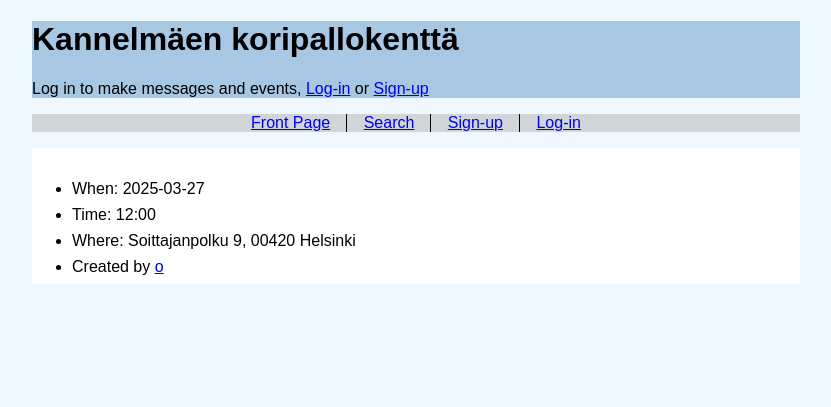
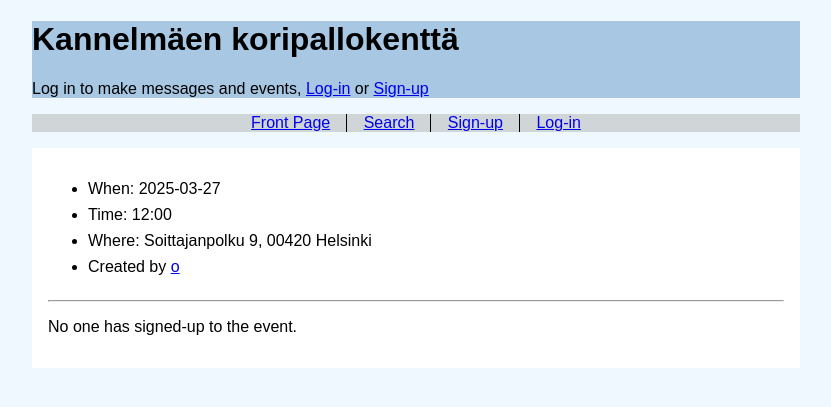
Before and after one commit to vekkul1/Basketball-Matchmaking, a Flask app: page /event/1 in a window 1280 px wide. Shown: the top 407 px of the page, without its empty margins (224-1055 px from the left). Run offline with Flask 3, Linux system fonts and the light colour scheme; data comes from the database, SQL or seed files in the repository; both versions use the stored data as it was after the commit.

Commit message:
signups and css

```diff
--- a/app.py
+++ b/app.py
@@ -87,14 +87,32 @@ def logout():
     flash("Logged out")
     return redirect("/")
 
-@app.route("/event/<int:event_id>")
+@app.route("/event/<int:event_id>", methods = ["GET", "POST"])
 def show_event(event_id):
-    event = events.get_event(event_id)
-    messages = events.get_messages(event_id)
+    if request.method == "GET":
+        event = events.get_event(event_id)
+        messages = events.get_messages(event_id)
+        signups = events.get_signups(event_id)
+        signedIn = False
 
-    return render_template("event.html", event = event, messages = messages)
+        if "user_id" in session:
+            for i in signups:
+                if i[0] == session["user_id"]:
+                    signedIn = True
 
-#, method=["POST"]
+        return render_template("event.html", event = event, messages = messages, signups = signups, signedIn = signedIn)
+
+    if request.method == "POST":
+        check_csrf()
+        user_id = request.form["user_id"]
+
+        if request.form["actions"] == "in":
+            events.signup_to_event(user_id, event_id)
+        if request.form["actions"] == "out":
+            events.delete_singup_to_event(user_id, event_id)
+
+        return redirect(f"/event/{event_id}")
+
 @app.route("/new_event", methods=["POST"])
 def new_event():
     check_csrf()
@@ -182,3 +200,10 @@ def show_user(user_id):
     usersAllEvents = users.get_events(user_id)
     usersUpcomingEvents = users.get_latest_events(user_id)
     return render_template("user.html", user=user, events=usersAllEvents, upcoming=usersUpcomingEvents)
+
+@app.route("/event/<int:event_id>/sing-up")
+def event_signup(event_id):
+    check_csrf()
+    user_id = request.form["user_id"]
+    events.signup_to_event(user_id, event_id)
+    return redirect(f"/event/{event_id}")
--- a/events.py
+++ b/events.py
@@ -119,4 +119,20 @@ def upcoming_event_count(date):
     return db.query(sql, [date])[0][0]
 
 def signup_to_event(user_id, event_id):
-    return user_id, event_id
+    sql = """INSERT INTO signups (user_id, event_id)
+            VALUES (?, ?)"""
+    db.execute(sql, [user_id, event_id])
+
+def delete_singup_to_event(user_id, event_id):
+    sql = """DELETE FROM signups
+            WHERE user_id = ?
+             AND event_id = ?"""
+    db.execute(sql, [user_id, event_id])
+
+def get_signups(event_id):
+    sql = """SELECT s.user_id, u.username
+            FROM users u, signups s
+             WHERE u.id = s.user_id
+            AND s.event_id = ?
+             GROUP BY s.id"""
+    return db.query(sql, [event_id])
--- a/static/style.css
+++ b/static/style.css
@@ -40,7 +40,7 @@ nav > ul > li:not(:first-of-type) {
 
 .content {
     background-color: #fff;
-    padding-top: 1em;
+    padding: 1em;
 }
 
 .content > ul > li {
@@ -76,3 +76,12 @@ nav > ul > li:not(:first-of-type) {
     padding: 1em;
     margin: 0;
 }
+
+.login {
+    background-color: #fff;
+    text-align: center;
+}
+
+.login input {
+    width: 16em;
+}
--- a/templates/event.html
+++ b/templates/event.html
@@ -12,7 +12,7 @@
     <div class="header">
         <h1>{{ event.name }}</h1>
         <p>
-        {% if session.username %}
+        {% if session.username and session.user_id %}
             Logged in as <a href="/user/{{ session.user_id }}">{{ session.username }}</a>
         {% else %}
             Log in to make messages and events, <a href="/login">Log-in</a> or
@@ -53,7 +53,42 @@
         <a href="/remove/{{ event.id}}">Remove</a>
     </p>
     {% endif %}
+    <hr/>
+    <div class="signups">
+        {% if session.user_id %}
+        <form action="/event/{{ event.id }}" method="POST">
+            <input type="hidden" name="user_id" value="{{ session.user_id }}" />
+            <input type="hidden" name="csrf_token" value="{{ session.csrf_token }}" />
+        {% if signedIn %}
+            <input type="hidden" name="actions" value="out" />
+            <input type="submit" value="I'm not going!" />
+        {% else %}
+            <input type="hidden" name="actions" value="in" />
+            <input type="submit" value="Sign-up to Event!" />
+        {% endif %}
+        </form>
+        {% endif %}
 
+        {% if signups %}
+        <p>
+            People coming to the event:
+        </p>
+        <ul>
+        {% for user in signups %}
+            <li><a href="/user/{{ user.user_id }}">{{ user.username }}</a></li>
+        {% endfor %}
+        </ul>
+        {% else %}
+        <p>
+            No one has signed-up to the event.
+        </p>
+        {% endif %}
+    </div>
+
+    </div>
+
+    {% if session.user_id or messages %}
+    <div class="content">
     {% if session.user_id %}
     <div class="message">
     <form action="/new_message" method="post">
@@ -81,10 +116,11 @@
         <a href="/edit/message/{{ message.id }}">Edit</a>
         <a href="/remove/message/{{ message.id}}">Remove</a>
     </p>
+    {% endif %}
+    </div>
+    {% endfor %}
     </div>
     {% endif %}
-    {% endfor %}
-    </div>
 </body>
 
 </html>
--- a/templates/index.html
+++ b/templates/index.html
@@ -57,7 +57,7 @@
   </p>
   </div>
 
-  <div class="new-event">
+  <div class="content">
   {% if session.user_id %}
     <h2>Create New Event</h2>
 
```
Also changed, not shown: templates/login.html (+27 -14 lines), templates/signup.html (+23 -9 lines), database.db.
